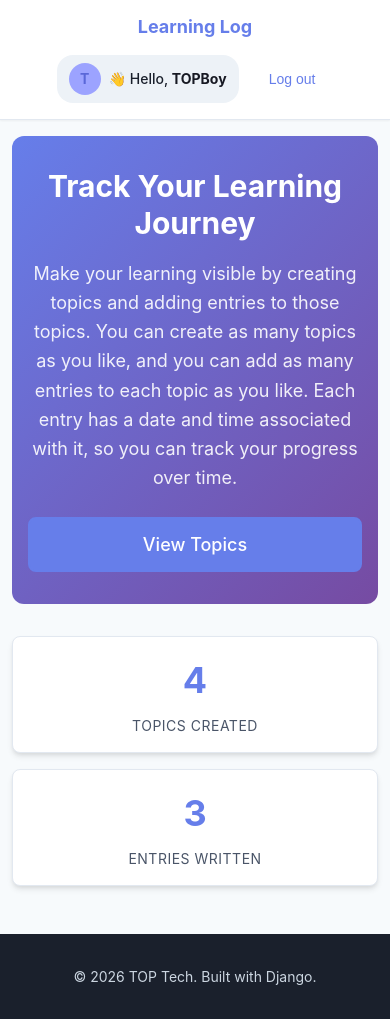
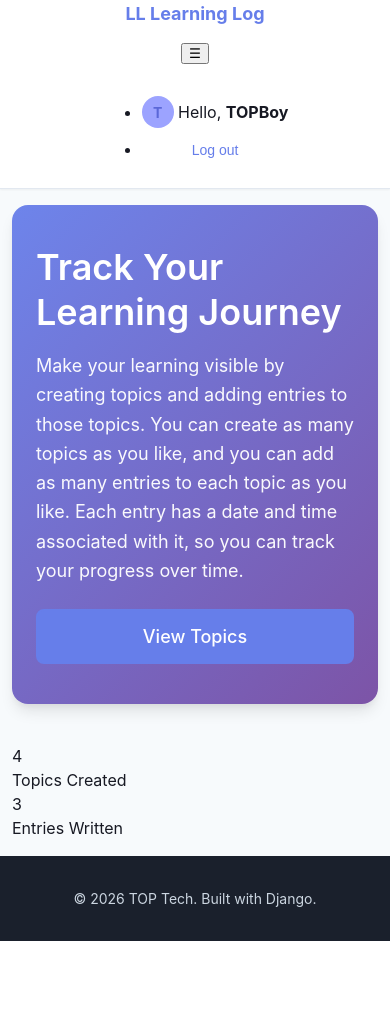
Before and after one commit to NGOKrooz/Learning-Log-App, a Django app: page / in a window 390 px wide. After the commit the page ends 941 px from the top, so only its background shows below. Run offline with Django 5.2, Linux system fonts and the light colour scheme; a user stored in the database is signed in; data comes from the database, SQL or seed files in the repository.

Commit message:
Redesign UI with responsive navbar, hero section, and updated design system

```diff
--- a/learning_logs/templates/learning_logs/base.html
+++ b/learning_logs/templates/learning_logs/base.html
@@ -17,34 +17,43 @@
     <div class="page-wrapper">
         <!-- Site Header -->
         <header class="site-header">
-            <div class="container">
-                <div class="header-content">
-                    <h1 class="site-title">
-                        <a href="{% url 'learning_logs:index' %}">Learning Log</a>
-                    </h1>
+            <div class="container header-content">
+                <a href="{% url 'learning_logs:index' %}" class="site-title">
+                    <span class="brand-mark">LL</span>
+                    Learning Log
+                </a>
 
-                    <nav class="nav-links">
+                <button class="nav-toggle" aria-expanded="false" aria-controls="primary-navigation" aria-label="Toggle navigation">
+                    <span class="nav-toggle-icon">☰</span>
+                </button>
+
+                <nav id="primary-navigation" class="nav-menu" aria-label="Primary navigation">
+                    <ul class="nav-list">
                         {% if user.is_authenticated %}
-                        <div class="user-greeting">
-                            <span class="avatar-circle">{{ user.username|slice:":1"|upper }}</span>
-                            <span class="user-greeting-text">👋 Hello, <span class="username">{{ user.username }}</span></span>
-                        </div>
-                        <form action="{% url 'accounts:logout' %}" method="post" style="display: inline;">
-                            {% csrf_token %}
-                            <button type="submit" class="btn btn-ghost btn-sm">Log out</button>
-                        </form>
+                        <li class="nav-item nav-greeting-item">
+                            <span class="user-pill">
+                                <span class="avatar-circle">{{ user.username|slice:":1"|upper }}</span>
+                                <span class="pill-text">Hello, <strong>{{ user.username }}</strong></span>
+                            </span>
+                        </li>
+                        <li class="nav-item">
+                            <form action="{% url 'accounts:logout' %}" method="post" class="nav-form">
+                                {% csrf_token %}
+                                <button type="submit" class="btn btn-ghost btn-sm">Log out</button>
+                            </form>
+                        </li>
                         {% else %}
-                        <a href="{% url 'accounts:register' %}" class="nav-link">Register</a>
-                        <a href="{% url 'accounts:login' %}" class="nav-link">Log in</a>
+                        <li class="nav-item"><a class="nav-link" href="{% url 'accounts:login' %}">Sign in</a></li>
+                        <li class="nav-item"><a class="nav-link nav-link-primary" href="{% url 'accounts:register' %}">Register</a></li>
                         {% endif %}
-                    </nav>
-                </div>
+                    </ul>
+                </nav>
             </div>
         </header>
 
         <!-- Main Content -->
         <main class="main-content">
-            <div class="container">
+            <div class="container content-container">
                 {% if messages %}
                 <div class="messages">
                     {% for message in messages %}
--- a/learning_logs/templates/learning_logs/edit_entry.html
+++ b/learning_logs/templates/learning_logs/edit_entry.html
@@ -28,7 +28,6 @@
       {% include "components/button.html" with text="Cancel" variant="ghost" href=topic_url %}
     </div>
   </form>
-  {% endblock %}
   {% endblock %}
 </div>
 {% endblock %}
--- a/learning_logs/templates/learning_logs/index.html
+++ b/learning_logs/templates/learning_logs/index.html
@@ -45,107 +45,3 @@
 </div>
 {% endif %}
 {% endblock %}
-
-{% block extra_js %}
-<style>
-.hero-section {
-  background: linear-gradient(135deg, var(--color-primary) 0%, var(--color-secondary) 100%);
-  color: var(--color-white);
-  padding: var(--spacing-12) 0;
-  margin: -var(--spacing-8) -var(--spacing-4) var(--spacing-8) -var(--spacing-4);
-  border-radius: var(--border-radius-xl);
-  text-align: center;
-}
-
-.hero-content {
-  max-width: 600px;
-  margin: 0 auto;
-  padding: 0 var(--spacing-4);
-}
-
-.hero-content h1 {
-  font-size: var(--font-size-5xl);
-  font-weight: var(--font-weight-bold);
-  margin: 0 0 var(--spacing-4) 0;
-  line-height: var(--line-height-tight);
-}
-
-.hero-description {
-  font-size: var(--font-size-lg);
-  line-height: var(--line-height-relaxed);
-  margin: 0 0 var(--spacing-6) 0;
-  opacity: 0.9;
-}
-
-.hero-actions {
-  display: flex;
-  gap: var(--spacing-4);
-  justify-content: center;
-  flex-wrap: wrap;
-}
-
-.dashboard-overview {
-  margin-top: var(--spacing-8);
-}
-
-.stats-grid {
-  display: grid;
-  grid-template-columns: repeat(auto-fit, minmax(200px, 1fr));
-  gap: var(--spacing-4);
-  margin-bottom: var(--spacing-8);
-}
-
-.stat-card {
-  background: var(--color-white);
-  border-radius: var(--border-radius-lg);
-  padding: var(--spacing-6);
-  text-align: center;
-  box-shadow: var(--shadow-md);
-  border: 1px solid var(--color-gray-200);
-}
-
-.stat-number {
-  font-size: var(--font-size-4xl);
-  font-weight: var(--font-weight-bold);
-  color: var(--color-primary);
-  margin-bottom: var(--spacing-2);
-}
-
-.stat-label {
-  font-size: var(--font-size-sm);
-  color: var(--color-gray-600);
-  text-transform: uppercase;
-  letter-spacing: 0.5px;
-}
-
-@media (max-width: 768px) {
-  .hero-content h1 {
-    font-size: var(--font-size-4xl);
-  }
-
-  .hero-actions {
-    flex-direction: column;
-    align-items: center;
-  }
-
-  .stats-grid {
-    grid-template-columns: 1fr;
-  }
-}
-
-@media (max-width: 480px) {
-  .hero-section {
-    padding: var(--spacing-8) 0;
-    margin: -var(--spacing-4) -var(--spacing-3) var(--spacing-4) -var(--spacing-3);
-  }
-
-  .hero-content h1 {
-    font-size: var(--font-size-3xl);
-  }
-
-  .stat-card {
-    padding: var(--spacing-4);
-  }
-}
-</style>
-{% endblock %}
--- a/learning_logs/templates/learning_logs/new_entry.html
+++ b/learning_logs/templates/learning_logs/new_entry.html
@@ -28,7 +28,6 @@
       {% include "components/button.html" with text="Cancel" variant="ghost" href=topic_url %}
     </div>
   </form>
-  {% endblock %}
   {% endblock %}
 </div>
 {% endblock %}
--- a/learning_logs/templates/learning_logs/new_topic.html
+++ b/learning_logs/templates/learning_logs/new_topic.html
@@ -24,7 +24,6 @@
       {% include "components/button.html" with text="Cancel" variant="ghost" href=topics_url %}
     </div>
   </form>
-  {% endblock %}
   {% endblock %}
 </div>
 {% endblock %}
--- a/static/css/styles.css
+++ b/static/css/styles.css
@@ -487,12 +487,51 @@ a:hover {
   margin-bottom: var(--spacing-4);
   display: flex;
   align-items: flex-start;
+  gap: var(--spacing-3);
 }
 
 .alert-success {
   background-color: var(--color-success-light);
   border: 1px solid var(--color-success);
   color: var(--color-success);
+}
+
+.hero-section {
+  background: linear-gradient(135deg, rgba(102, 126, 234, 0.95), rgba(118, 75, 162, 0.95));
+  color: var(--color-white);
+  border-radius: var(--border-radius-2xl);
+  padding: var(--spacing-10) var(--spacing-6);
+  margin-bottom: var(--spacing-10);
+  box-shadow: var(--shadow-lg);
+}
+
+.hero-content {
+  max-width: 720px;
+  margin: 0 auto;
+}
+
+.hero-section h1 {
+  font-size: var(--font-size-4xl);
+  margin-bottom: var(--spacing-4);
+}
+
+.hero-description {
+  font-size: var(--font-size-lg);
+  line-height: var(--line-height-relaxed);
+  opacity: 0.96;
+  max-width: 680px;
+  margin-bottom: var(--spacing-6);
+}
+
+.hero-actions {
+  display: flex;
+  gap: var(--spacing-3);
+  flex-wrap: wrap;
+  justify-content: center;
+}
+
+.hero-actions .btn {
+  min-width: 160px;
 }
 
 .alert-error {
@@ -600,6 +639,30 @@ a:hover {
   }
 }
 
+@media (min-width: 768px) {
+  .nav-toggle {
+    display: none;
+  }
+
+  .nav-menu {
+    max-height: none;
+  }
+
+  .nav-list {
+    display: flex;
+    align-items: center;
+    gap: var(--spacing-4);
+  }
+
+  .nav-form {
+    width: auto;
+  }
+
+  .hero-section {
+    padding: var(--spacing-10) var(--spacing-8);
+  }
+}
+
 /* Utility Classes */
 .text-center { text-align: center; }
 .text-left { text-align: left; }
--- a/static/js/main.js
+++ b/static/js/main.js
@@ -11,8 +11,10 @@ class LearningLogUI {
   init() {
     this.setupFormValidation();
     this.setupPasswordToggles();
+    this.setupPasswordRequirements();
     this.setupAlerts();
     this.setupTooltips();
+    this.setupNavigation();
   }
 
   /**
@@ -160,6 +162,23 @@ class LearningLogUI {
           }
         }, 5000);
       }
+    });
+  }
+
+  /**
+   * Setup navigation menu toggling
+   */
+  setupNavigation() {
+    const navToggle = document.querySelector('.nav-toggle');
+    const navMenu = document.querySelector('.nav-menu');
+
+    if (!navToggle || !navMenu) {
+      return;
+    }
+
+    navToggle.addEventListener('click', () => {
+      const isOpen = navMenu.classList.toggle('open');
+      navToggle.setAttribute('aria-expanded', isOpen ? 'true' : 'false');
     });
   }
 
```
